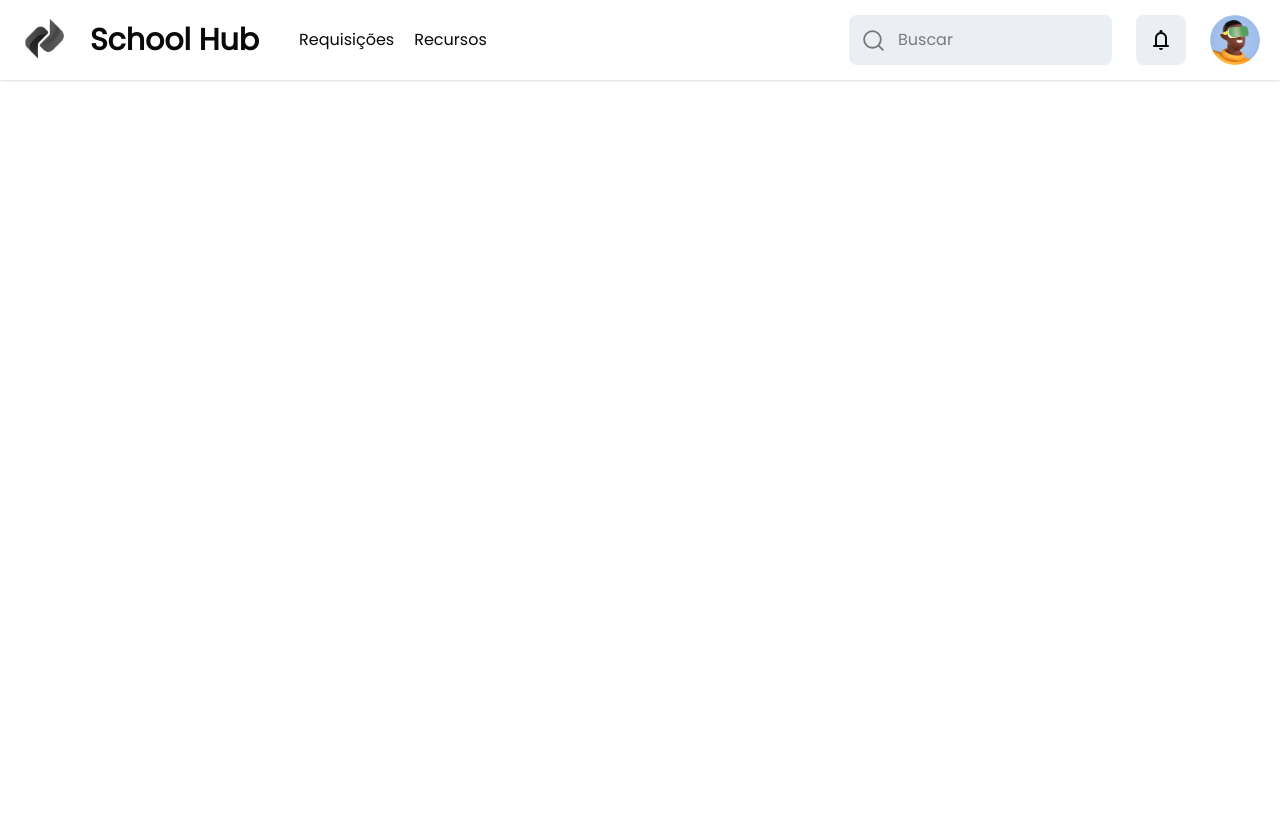
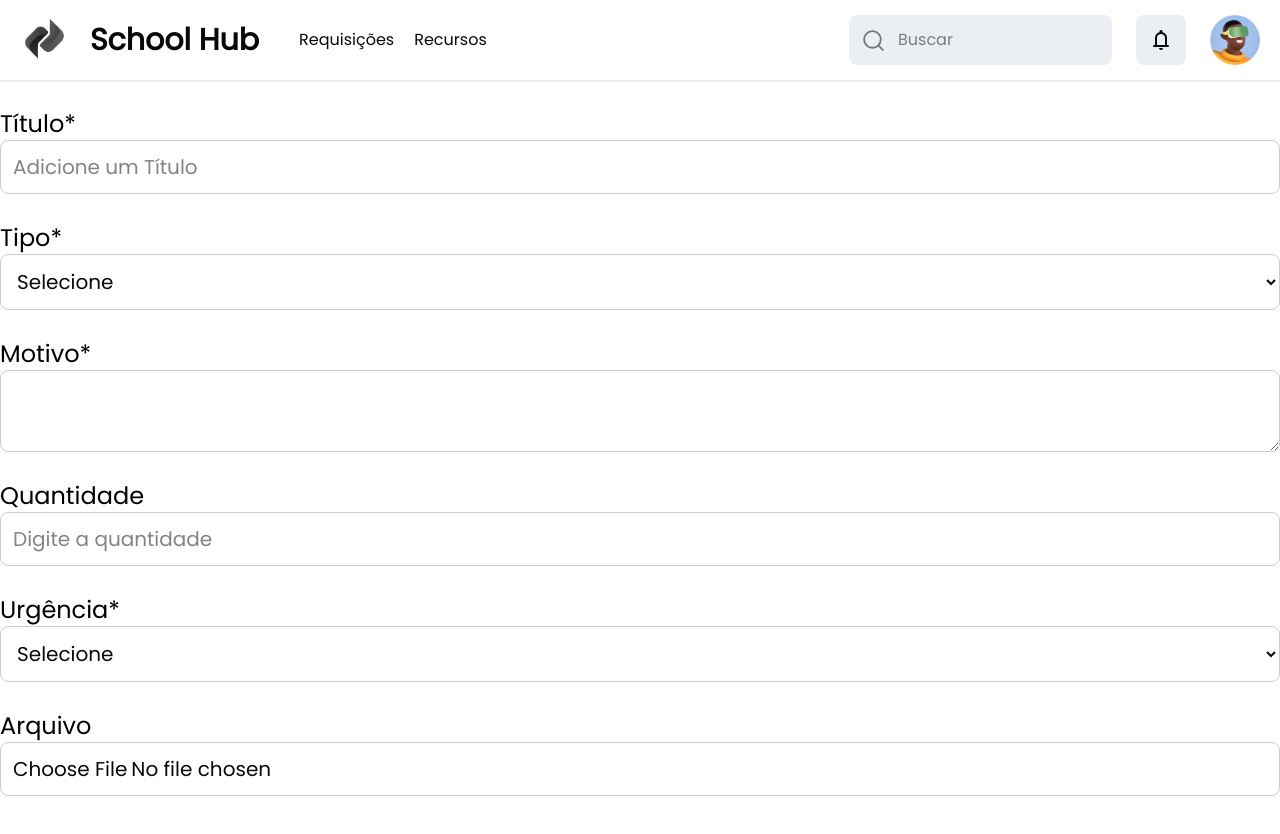
Before and after one commit to pedrcovre/school-hub, a React (Vite) app in the folder school/: page / in a window 1280 px wide. Shown: the top 834 px of the page. Built offline with nearby package versions, Linux system fonts and the light colour scheme.

Commit message:
new requests nao finalizado

```diff
--- a/school/src/App.jsx
+++ b/school/src/App.jsx
@@ -1,12 +1,12 @@
-import Navbar from "./components/Navbar"
-import RequestCard from "./components/RequestCard"
+import { Navbar } from './components'
+import { NewRequest } from './components'
 
 const App = () => {
   return (
     <>
       <Navbar />
       <main>
-        <RequestCard />
+        <NewRequest />
       </main>
     </>
   )
--- a/school/src/components/Navbar.jsx
+++ b/school/src/components/Navbar.jsx
@@ -10,7 +10,7 @@ const Navbar = () => {
         <div className='flex items-center gap-5'>
           <a href='/'>
             <img
-              src='src/assets/logo.svg'
+              src='/logo.svg'
               className='w-[50px]'
               alt='School Hub'
             />
--- /dev/null
+++ b/school/src/components/index.js
@@ -0,0 +1,9 @@
+import Navbar from "./Navbar";
+import RequestCard from "./RequestCard";
+import NewRequest from "../pages/NewRequest";
+
+export {
+    Navbar,
+    RequestCard,
+    NewRequest
+}
--- /dev/null
+++ b/school/src/pages/NewRequest.jsx
@@ -0,0 +1,114 @@
+import { useState } from 'react'
+
+const NewRequest = () => {
+  const [titulo, setTitulo] = useState('')
+  const [tipo, setTipo] = useState('')
+  const [motivo, setMotivo] = useState('')
+  const [quantidade, setQuantidade] = useState('')
+  const [urgencia, setUrgencia] = useState('')
+  const [setArquivo] = useState(null)
+
+  const handleSumbit = e => {
+    e.preventDefault()
+  }
+
+  return (
+    <div>
+      <form onSubmit={handleSumbit}>
+        <div className='mt-7'>
+          <label className='block text-2xl font-normal text-black'>
+            Título*
+          </label>
+          <input
+            value={titulo}
+            onChange={e => setTitulo(e.target.value)}
+            type='text'
+            placeholder='Adicione um Título'
+            className='text-zinc-950 text-xl border-1
+            border-solid border-black/20 rounded-lg p-3 focus:outline-none block
+            w-full'
+          />
+        </div>
+        <div className='mt-7'>
+          <label className='block text-2xl font-normal text-black'>Tipo*</label>
+          <select
+            value={tipo}
+            onChange={e => setTipo(e.target.value)}
+            placeholder='Selecione'
+            className='text-zinc-950 text-xl border-1
+            border-solid border-black/20 rounded-lg p-3 focus:outline-none block
+            w-full'
+          >
+            <option value='' disabled hidden>
+              Selecione
+            </option>
+            <option value='equipamento'>Equipamento</option>
+            <option value='suporte'>Suporte TI</option>
+            <option value='software'>Software</option>
+            <option value='treinamento'>Treinamento</option>
+          </select>
+        </div>
+        <div className='mt-7'>
+          <label className='block text-2xl font-normal text-black'>
+            Motivo*
+          </label>
+          <textarea
+            value={motivo}
+            onChange={e => setMotivo(e.target.value)}
+            className='text-zinc-950 text-xl border-1
+            border-solid border-black/20 rounded-lg p-3 focus:outline-none block
+            w-full'
+            name='motivo'
+            id='motivo'
+          ></textarea>
+        </div>
+        <div className='mt-7'>
+          <label className='block text-2xl font-normal text-black'>
+            Quantidade
+          </label>
+          <input
+            value={quantidade}
+            onChange={e => setQuantidade(e.target.value)}
+            type='number'
+            placeholder='Digite a quantidade'
+            className='items-center justify-center text-zinc-950 text-xl border-1 border-solid border-black/20 rounded-lg p-3 focus:outline-none block w-full'
+          />
+        </div>
+        <div className='mt-7'>
+          <label className='block text-2xl font-normal text-black'>
+            Urgência*
+          </label>
+          <select
+            value={urgencia}
+            onChange={e => setUrgencia(e.target.value)}
+            placeholder='Selecione'
+            className='text-zinc-950 text-xl border-1
+            border-solid border-black/20 rounded-lg p-3 focus:outline-none block
+            w-full'
+          >
+            <option value='' disabled hidden>
+              Selecione
+            </option>
+            <option value='hoje'>Hoje</option>
+            <option value='2'>Até 2 dias úteis</option>
+            <option value='5'>Até 5 dias úteis</option>
+            <option value='10'>Até 10 dias úteis</option>
+          </select>
+        </div>
+        <div className='mt-7'>
+          <label className='block text-2xl font-normal text-black'>
+            Arquivo
+          </label>
+          <input
+            onChange={e => setArquivo(e.target.value[0])}
+            type='file'
+            placeholder='Anexe um arquivo'
+            className='items-center justify-center text-zinc-950 text-xl border-1 border-solid border-black/20 rounded-lg p-3 focus:outline-none block w-full'
+          />
+        </div>
+      </form>
+    </div>
+  )
+}
+
+export default NewRequest
```
Also changed, not shown: school/public/logo.svg (renamed from school/src/assets/logo.svg), school/src/styles/index.css (line endings or trailing spaces).
